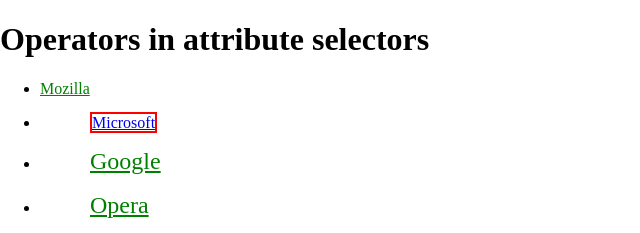
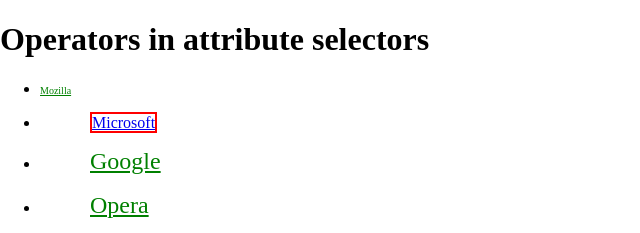
Before and after one commit to antontab91/lesson6, a plain HTML site: page task1/index.html in a window 1280 px wide. Shown: the top 233 px of the page, 0-640 px from the left. Drawn offline with nearby package versions, Linux system fonts and the light colour scheme.

Commit message:
third commit

```diff
--- a/task1/index.html
+++ b/task1/index.html
@@ -24,7 +24,7 @@
             margin-left: 50px;
         }
 
-        a[href|="en"] {
+        a[lang|="en"] {
             font-size: 10px;
         }
 
```
